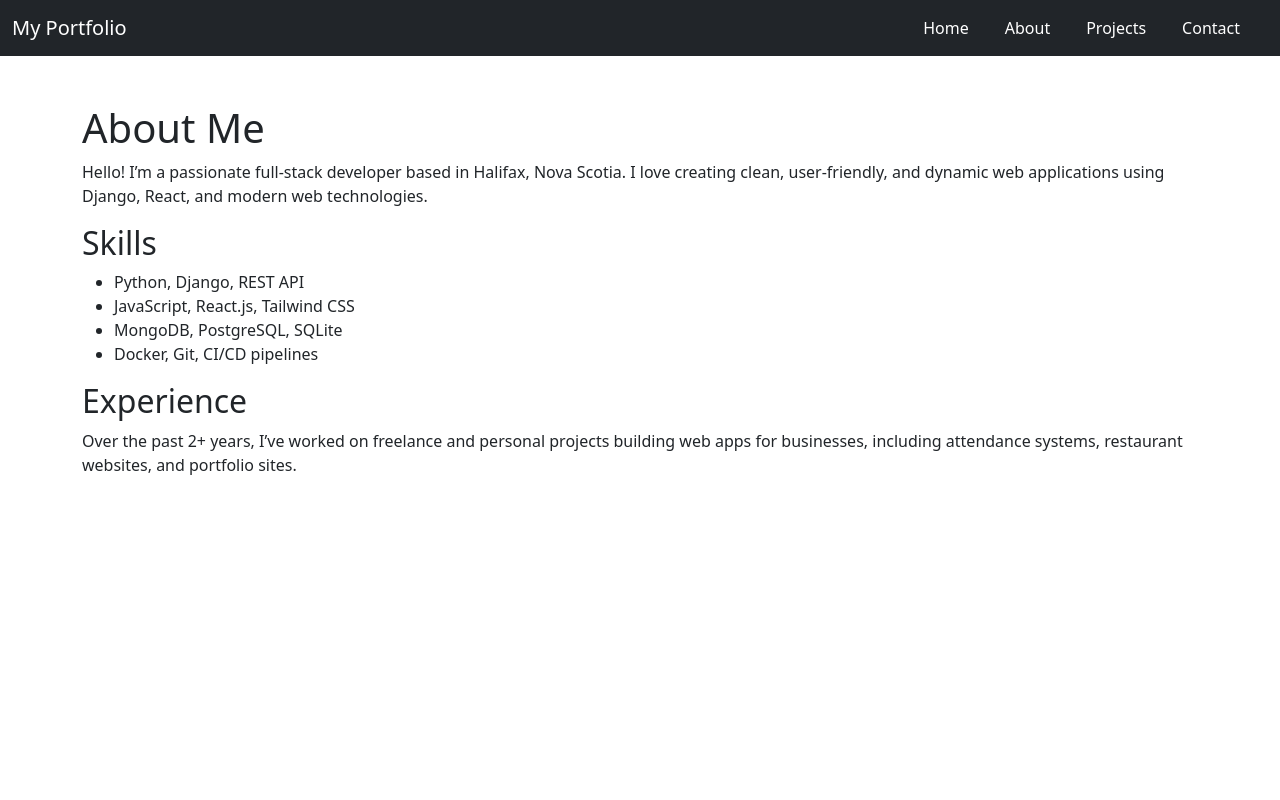
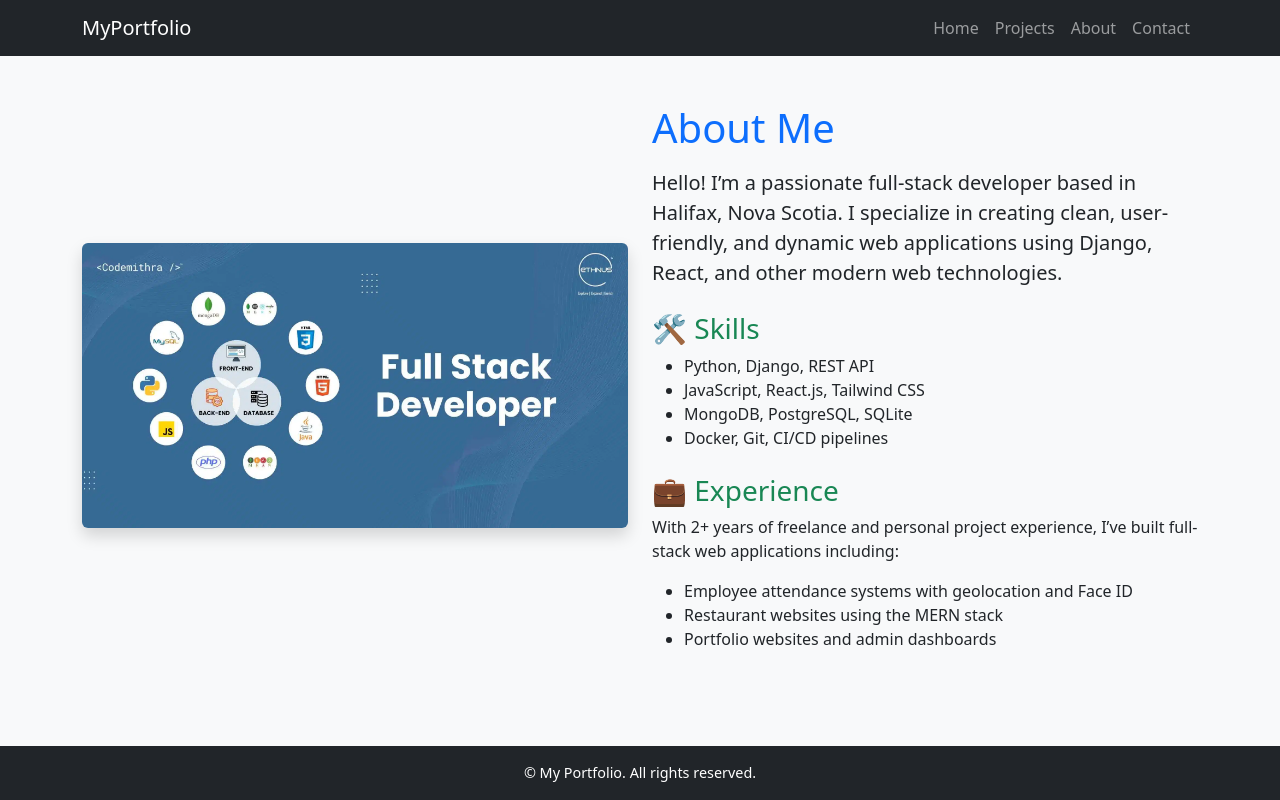
Before and after one commit to smandeep651/Python-Django-Project, a Django app: page /about/ in a window 1280 px wide. Run offline with Django 5.2, Linux system fonts and the light colour scheme.

Commit message:
image added

```diff
--- /dev/null
+++ b/portfolio/static/portfolio/css/styles.css
@@ -0,0 +1,46 @@
+/* Optional enhancements */
+body {
+    background-color: #f8f9fa;
+}
+
+h1, h2 {
+    color: #343a40;
+}
+
+.card {
+    transition: transform 0.3s ease;
+}
+.card:hover {
+    transform: scale(1.03);
+}
+
+footer {
+    font-size: 0.9rem;
+}
+
+/* Ensuring footer sticks to the bottom in pages with minimal content */
+html, body {
+    height: 100%;
+}
+
+body {
+    display: flex;
+    flex-direction: column;
+}
+
+footer {
+    margin-top: auto;
+}
+
+/* Ensure responsiveness for all screen sizes */
+@media (max-width: 767px) {
+    .navbar-nav {
+        text-align: center;
+    }
+    .navbar-toggler {
+        display: block;
+    }
+    .card {
+        margin-bottom: 20px;
+    }
+}
--- a/portfolio/templates/portfolio/about.html
+++ b/portfolio/templates/portfolio/about.html
@@ -1,12 +1,18 @@
 {% extends 'portfolio/base.html' %}
+{% load static %}
 
 {% block title %}About | My Portfolio{% endblock %}
 
 {% block content %}
-    <h1>About Me</h1>
-    <p>Hello! I’m a passionate full-stack developer based in Halifax, Nova Scotia. I love creating clean, user-friendly, and dynamic web applications using Django, React, and modern web technologies.</p>
+<div class="row align-items-center">
+    <div class="col-md-6">
+  <!-- Use the static tag to properly reference the image -->
+  <img src="{% static 'portfolio/images/Full-Stack-Developer-jpg.webp' %}" alt="Developer Portrait" class="img-fluid rounded shadow">    </div>
+    <div class="col-md-6">
+        <h1 class="text-primary mb-3">About Me</h1>
+        <p class="lead">Hello! I’m a passionate full-stack developer based in <strong>Halifax, Nova Scotia</strong>. I specialize in creating clean, user-friendly, and dynamic web applications using <strong>Django, React</strong>, and other modern web technologies.</p>
 
-    <h2>Skills</h2>
+        <h3 class="text-success mt-4">🛠 Skills</h3>
         <ul>
             <li>Python, Django, REST API</li>
             <li>JavaScript, React.js, Tailwind CSS</li>
@@ -14,6 +20,13 @@
             <li>Docker, Git, CI/CD pipelines</li>
         </ul>
 
-    <h2>Experience</h2>
-    <p>Over the past 2+ years, I’ve worked on freelance and personal projects building web apps for businesses, including attendance systems, restaurant websites, and portfolio sites.</p>
+        <h3 class="text-success mt-4">💼 Experience</h3>
+        <p>With 2+ years of freelance and personal project experience, I’ve built full-stack web applications including:</p>
+        <ul>
+            <li>Employee attendance systems with geolocation and Face ID</li>
+            <li>Restaurant websites using the MERN stack</li>
+            <li>Portfolio websites and admin dashboards</li>
+        </ul>
+    </div>
+</div>
 {% endblock %}
--- a/portfolio/templates/portfolio/base.html
+++ b/portfolio/templates/portfolio/base.html
@@ -1,59 +1,49 @@
+{% load static %}
+{% load tz %}
+
 <!DOCTYPE html>
 <html lang="en">
 <head>
     <meta charset="UTF-8">
+    <meta name="viewport" content="width=device-width, initial-scale=1.0">
     <title>{% block title %}My Portfolio{% endblock %}</title>
-    <link href="https://cdn.jsdelivr.net/npm/bootstrap@5.3.3/dist/css/bootstrap.min.css" rel="stylesheet">
-    <style>
-        /* Sticky navbar to remain visible as users scroll */
-        .navbar {
-            position: sticky;
-            top: 0;
-            z-index: 1000; /* Ensures the navbar stays on top */
-        }
-
-        /* Styling the navigation links */
-        .navbar-nav {
-            flex-direction: row;
-        }
-
-        .nav-item {
-            margin-right: 20px;
-        }
-
-        .nav-item a {
-            color: white;
-            text-decoration: none;
-            font-weight: 500;
-        }
-
-        .nav-item a:hover {
-            color: #ffcc00; /* Hover effect for links */
-        }
-    </style>
+    <link href="https://cdn.jsdelivr.net/npm/bootstrap@5.3.2/dist/css/bootstrap.min.css" rel="stylesheet">
+    <link rel="stylesheet" href="{% static 'portfolio/css/styles.css' %}">
 </head>
-<body>
+<body class="d-flex flex-column min-vh-100">
 
     <!-- Navbar -->
     <nav class="navbar navbar-expand-lg navbar-dark bg-dark">
-    <div class="container-fluid">
-        <a class="navbar-brand" href="{% url 'home' %}">My Portfolio</a>
-        <div class="collapse navbar-collapse">
-            <ul class="navbar-nav ms-auto mb-2 mb-lg-0">
+        <div class="container">
+            <a class="navbar-brand" href="{% url 'home' %}">MyPortfolio</a>
+            <button class="navbar-toggler" type="button" data-bs-toggle="collapse" data-bs-target="#navbarNav">
+                <span class="navbar-toggler-icon"></span>
+            </button>
+            <div class="collapse navbar-collapse justify-content-end" id="navbarNav">
+                <ul class="navbar-nav">
                     <li class="nav-item"><a class="nav-link" href="{% url 'home' %}">Home</a></li>
+                    <li class="nav-item"><a class="nav-link" href="{% url 'projects' %}">Projects</a></li>
                     <li class="nav-item"><a class="nav-link" href="{% url 'about' %}">About</a></li>
-                <li class="nav-item"><a class="nav-link" href="{% url 'projects' %}">Projects</a></li>
                     <li class="nav-item"><a class="nav-link" href="{% url 'contact' %}">Contact</a></li>
                 </ul>
             </div>
         </div>
     </nav>
 
-<!-- Page Content -->
-<div class="container mt-5">
-    {% block content %}
-    {% endblock %}
+    <!-- Main Content -->
+    <main class="flex-grow-1">
+        <div class="container py-5">
+            {% block content %}{% endblock %}
         </div>
+    </main>
 
+    <!-- Footer -->
+    <footer class="bg-dark text-white text-center py-3 mt-auto">
+        <div class="container">
+            <p class="mb-0">&copy; {{ now|date:"Y" }} My Portfolio. All rights reserved.</p>
+        </div>
+    </footer>
+
+    <script src="https://cdn.jsdelivr.net/npm/bootstrap@5.3.2/dist/js/bootstrap.bundle.min.js"></script>
 </body>
 </html>
```
Also changed, not shown: backend/settings.py (+10 -16 lines), portfolio/templates/portfolio/contact.html (+26 -12 lines), portfolio/templates/portfolio/contact_success.html (+5 -8 lines), portfolio/templates/portfolio/home.html (+9 -9 lines), portfolio/templates/portfolio/projects.html (+20 -15 lines), portfolio/templatetags/form_tags.py (added, +8 -0 lines), portfolio/static/portfolio/images/Full-Stack-Developer-jpg.webp (added). Lines whose indentation alone changed are shown as unchanged.
